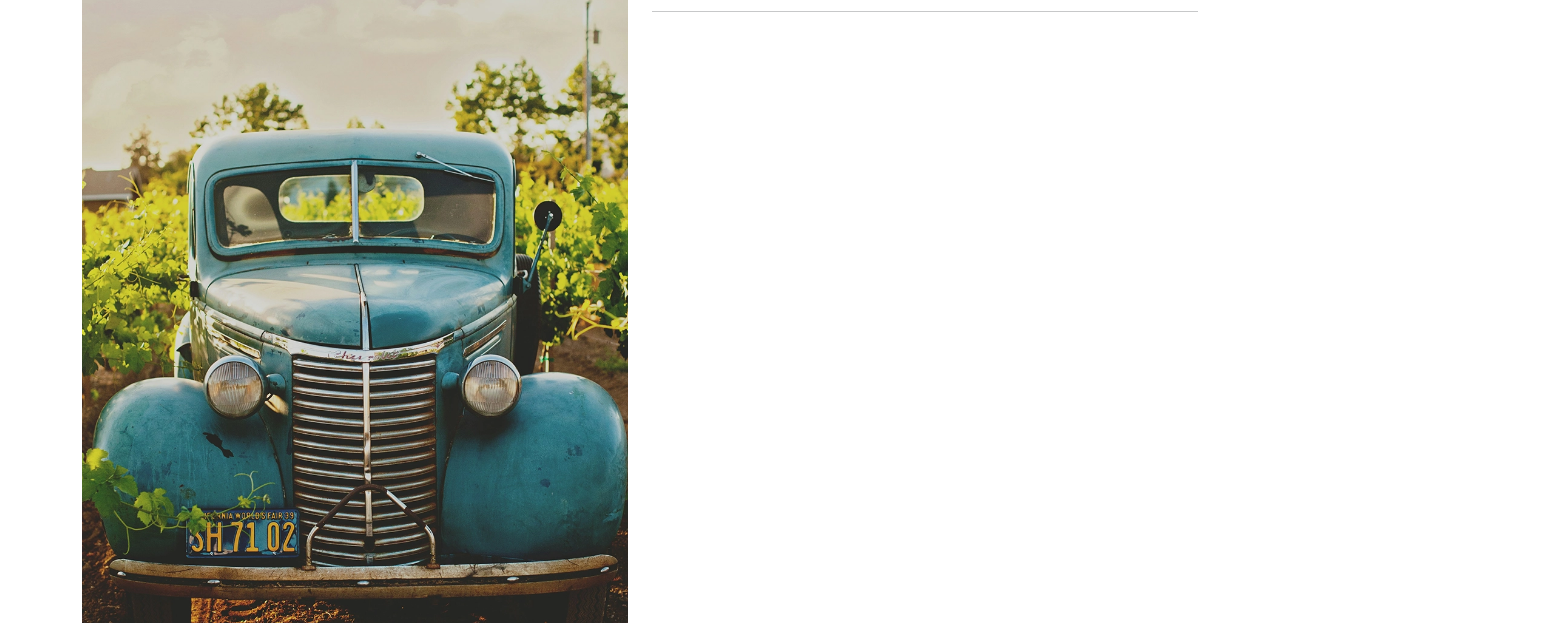
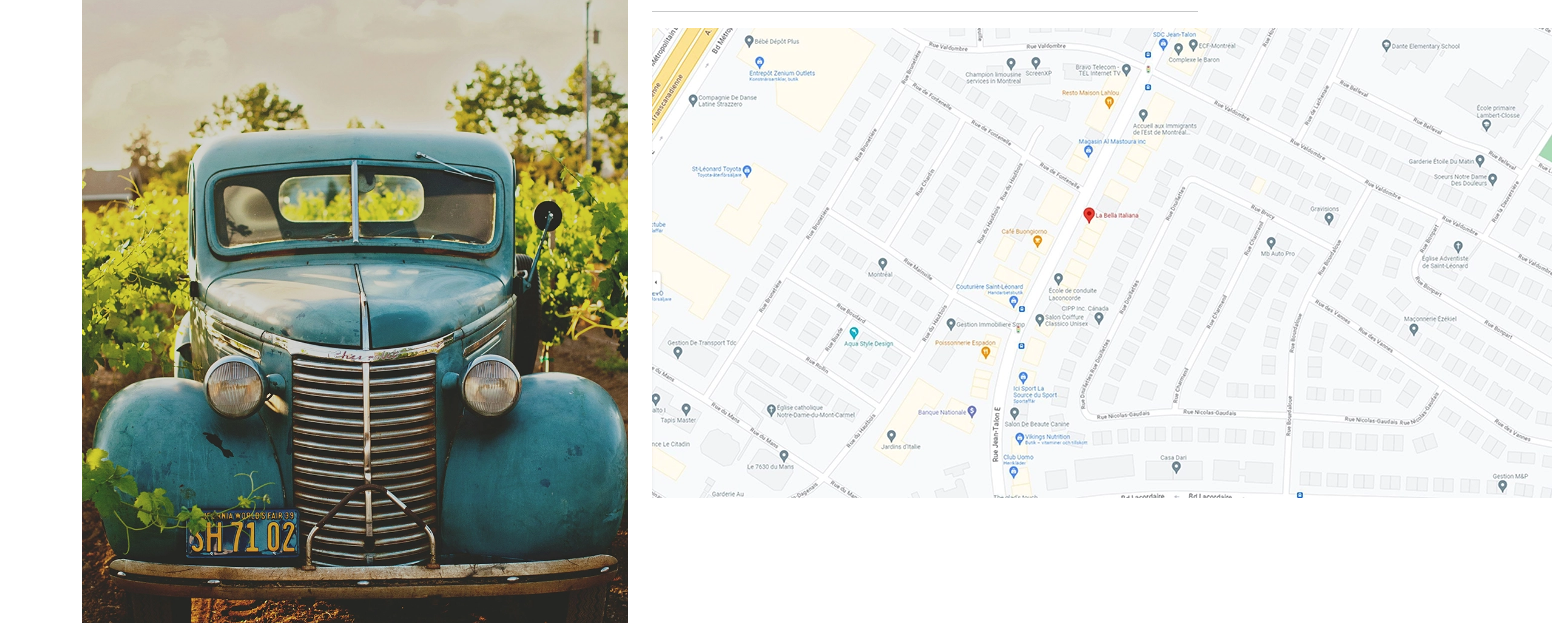
Before and after one commit to JyleZ/La-Bella-Italia, a website: page hitta-hit.html in a window 1280 px wide. Shown: the part 133-756 px from the top of the page, 1552 px wide, since content can reach past the window. Drawn offline with nearby package versions, Linux system fonts and the light colour scheme.

Commit message:
Lägger till en karta på hitta-hit sidan

```diff
--- a/hitta-hit.html
+++ b/hitta-hit.html
@@ -88,6 +88,8 @@
 
           <h1 class="text-uppercase text-center mt-4">Hitta hit</h1>
           <hr />
+
+          <img src="images/karta.webp" alt="En bild på en karta" />
 
           <!-- Avslut för den högra kolumnen -->
         </div>
```
Also changed, not shown: images/karta.webp (added).
